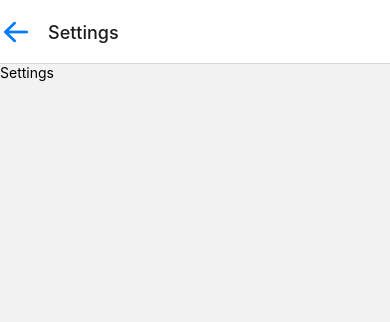
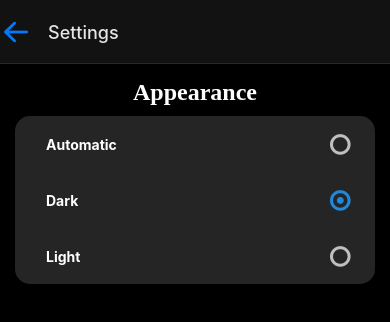
Before and after one commit to PPadilla44/HowLuckyAreYou, a React Native app: screen /Settings in a window 390 px wide. Shown: the top 322 px of the page. Built offline with nearby package versions, Linux system fonts and the light colour scheme; what expo-linking would draw is missing.

Commit message:
Adding Settings Screen and Change Appearance

```diff
--- a/App.tsx
+++ b/App.tsx
@@ -3,20 +3,26 @@ import { SafeAreaProvider } from 'react-native-safe-area-context';
 import Navigation from './navigation';
 import { ClickerProvider } from './components/contexts/useClicker';
 import { OddsItemsProvider } from "./components/contexts/useOddsItems"
-import useColorScheme from './hooks/useColorScheme';
+import { SettingsProvider, useSettings } from './components/contexts/useSettings';
 
 
 export default function App() {
 
-  const theme = useColorScheme();
+  const { state } = useSettings();
+
+  const theme = state.data.appearance.appearance as "light" | "dark";
 
   return (
     <SafeAreaProvider>
-      <OddsItemsProvider>
-        <ClickerProvider>
-          <Navigation />
-        </ClickerProvider>
-      </OddsItemsProvider>
+
+      <SettingsProvider>
+        <OddsItemsProvider>
+          <ClickerProvider>
+            <Navigation />
+          </ClickerProvider>
+        </OddsItemsProvider>
+      </SettingsProvider>
+
       <StatusBar style={theme === 'dark' ? "light" : "dark"} />
     </SafeAreaProvider>
   );
--- /dev/null
+++ b/components/Radio/CheckBox/CheckBox.tsx
@@ -0,0 +1,26 @@
+import { StyleSheet, Text, View } from 'react-native'
+import React, { FC } from 'react'
+import { CheckBox as DCheck } from "../../Themed"
+
+interface Props {
+    title: string;
+    checked: boolean;
+    setChecked: () => void;
+}
+
+const CheckBox: FC<Props> = ({ title, checked, setChecked }) => {
+    return (
+        <DCheck
+            iconRight={true}
+            title={title}
+            checkedIcon='dot-circle-o'
+            uncheckedIcon='circle-o'
+            checked={checked}
+            onPress={setChecked}
+            containerStyle={{ backgroundColor: "" ,borderColor: "transparent" }}
+            wrapperStyle={{ justifyContent: "space-between" }}
+        />
+    )
+}
+
+export default CheckBox
--- /dev/null
+++ b/components/Radio/CheckBox/index.tsx
@@ -0,0 +1 @@
+export { default } from "./CheckBox"
--- /dev/null
+++ b/components/Radio/Radio.tsx
@@ -0,0 +1,49 @@
+import { StyleSheet } from 'react-native'
+import { View } from '../../components/Themed';
+import React, { FC, useState } from 'react'
+import CheckBox from './CheckBox'
+import Colors from '../../constants/Colors';
+import { useSettings } from '../contexts/useSettings';
+
+
+const Radio = () => {
+
+    const options = ["automatic", "dark", "light"];
+    const { state, dispatch } = useSettings();
+    const { data } = state;
+
+    const handleChange = (index: number, option: string) => {
+        if(option === "automatic") {
+            dispatch!({ type: "SET_APPEARANCE", payload: { fromDevice: true } })
+
+        } else {
+            dispatch!({ type: "SET_APPEARANCE", payload: { fromDevice: false, appearance: option } })
+        }
+    }
+
+    return (
+        <View darkColor="#252525" lightColor={Colors.light.input} style={styles.container}>
+
+            {
+                options.map((o, i) =>
+                    <CheckBox
+                        key={`check-${i}`}
+                        title={o[0].toUpperCase() + o.substring(1)}
+                        checked={data.appearance.fromDevice ? i === 0 : data.appearance.appearance === o}
+                        setChecked={() => handleChange(i, o)}
+                    />
+                )
+            }
+
+
+        </View>
+    )
+}
+
+export default Radio
+
+const styles = StyleSheet.create({
+    container: {
+        borderRadius: 15
+    }
+})
--- /dev/null
+++ b/components/Radio/index.tsx
@@ -0,0 +1 @@
+export { default } from "./Radio"
--- a/components/Themed.tsx
+++ b/components/Themed.tsx
@@ -1,16 +1,27 @@
 import { Text as DefaultText, View as DefaultView, ScrollViewProps as dScrollViewProps } from 'react-native';
-import { Icon as DefaultIcon, IconProps as DefaultIconProps, Input as DefaultInput, InputProps as DefaultInputProps, ButtonGroup as DButtonGroup, ButtonGroupProps as DButtonGroupProps } from 'react-native-elements';
+import {
+    Icon as DefaultIcon,
+    IconProps as DefaultIconProps,
+    Input as DefaultInput,
+    InputProps as DefaultInputProps,
+    ButtonGroup as DButtonGroup,
+    ButtonGroupProps as DButtonGroupProps,
+    CheckBox as DCheckBox,
+    CheckBoxProps as DCheckBoxProps,
+} from 'react-native-elements';
 import { ScrollView as DefaultScrollView, NativeViewGestureHandlerProps, TouchableOpacity as DefaultTouchableOpacity } from "react-native-gesture-handler";
 
 import Colors from '../constants/Colors';
 
-import useColorScheme from '../hooks/useColorScheme';
+import { useSettings } from './contexts/useSettings';
 
 export const useThemeColor = (
     props: { light?: string; dark?: string },
     colorName: keyof typeof Colors.light & keyof typeof Colors.dark
 ) => {
-    const theme = useColorScheme();
+    const {state} = useSettings();
+
+    const theme = state.data.appearance.appearance as "light" | "dark";
 
     const colorFromProps = props[theme];
 
@@ -29,6 +40,7 @@ export type IconProps = ThemeProps & DefaultIconProps;
 export type InputProps = ThemeProps & DefaultInputProps;
 export type ScrollViewProps = ThemeProps & NativeViewGestureHandlerProps & dScrollViewProps;
 export type ButtonGroupProps = ThemeProps & DButtonGroupProps;
+export type CheckBoxProps = ThemeProps & DCheckBoxProps;
 
 export const Text = (props: TextProps) => {
     const { style, lightColor, darkColor, ...otherProps } = props;
@@ -40,14 +52,14 @@ export const Text = (props: TextProps) => {
 export const View = (props: ViewProps) => {
     const { style, lightColor, darkColor, ...otherProps } = props;
     const backgroundColor = useThemeColor({ light: lightColor, dark: darkColor }, "background").colorFromProps;
-    const shadowColor = useThemeColor({  }, "text").colorFromProps;
+    const shadowColor = useThemeColor({}, "text").colorFromProps;
     return <DefaultView style={[{ backgroundColor, shadowColor }, style]}  {...otherProps} />
 }
 
 export const TouchableOpacity = (props: TouchableOpacityProps) => {
     const { style, containerStyle, lightColor, darkColor, ...otherProps } = props;
     const backgroundColor = useThemeColor({ light: lightColor, dark: darkColor }, "button").colorFromProps;
-    const oppositeColor = useThemeColor({ }, "text").colorFromProps;
+    const oppositeColor = useThemeColor({}, "text").colorFromProps;
     return <DefaultTouchableOpacity style={[{ backgroundColor, borderColor: oppositeColor, shadowColor: oppositeColor }, style]} containerStyle={[{ backgroundColor, borderColor: oppositeColor }, containerStyle]} {...otherProps} />
 }
 
@@ -87,3 +99,9 @@ export const ButtonGroup = (props: ButtonGroupProps) => {
 
     return <DButtonGroup containerStyle={[{ backgroundColor: color, borderColor: color }, containerStyle]}  {...otherProps} />
 }
+
+export const CheckBox = (props: CheckBoxProps) => {
+    const { textStyle, lightColor, darkColor, ...otherProps } = props;
+    const color = useThemeColor({ light: lightColor, dark: darkColor }, "text").colorFromProps;
+    return <DCheckBox textStyle={[{ color }, textStyle]}  {...otherProps as any} />
+}
--- /dev/null
+++ b/components/contexts/useSettings.tsx
@@ -0,0 +1,35 @@
+import { createContext, Dispatch, ReactNode, useContext, useReducer } from "react";
+import { Appearance } from "react-native";
+import settingsReducer from "../../store/settings"
+import { Action, initialSettingsState, SettingsState } from "../../store/settings";
+
+const Settings = createContext<{ state: SettingsState , dispatch?: Dispatch<Action> }>( { state: initialSettingsState } );
+
+export const useSettings = () => {
+    return useContext(Settings);
+}
+
+
+type Props = {
+    children: ReactNode;
+};
+
+export const SettingsProvider = ({ children }: Props) => {
+
+    const [state, dispatch] = useReducer(settingsReducer, initialSettingsState );
+
+    if(state.data.appearance.fromDevice) {
+        state.data.appearance.appearance = Appearance.getColorScheme() as "light" | "dark";
+    }
+
+    const providerState = {
+        state,
+        dispatch
+    }
+
+    return (
+        <Settings.Provider value={providerState}>
+            {children}
+        </Settings.Provider>
+    )
+}
--- a/hooks/useColorScheme.tsx
+++ b/hooks/useColorScheme.tsx
@@ -4,7 +4,6 @@ import { ColorSchemeName, useColorScheme as _useColorScheme } from 'react-native
 // type suggests that it can be null. This will not happen in practice, so this
 // makes it a bit easier to work with.
 export default function useColorScheme(): NonNullable<ColorSchemeName> {
-    // return "dark"
-    return "light"
-    // return _useColorScheme() as NonNullable<ColorSchemeName>;
+
+    return _useColorScheme() as NonNullable<ColorSchemeName>;
 }
--- a/navigation/Navigation.tsx
+++ b/navigation/Navigation.tsx
@@ -1,7 +1,7 @@
 import { NavigationContainer, DefaultTheme, DarkTheme } from '@react-navigation/native';
 import { createNativeStackNavigator } from '@react-navigation/native-stack';
 import * as React from 'react';
-import useColorScheme from '../hooks/useColorScheme';
+import { useSettings } from '../components/contexts/useSettings';
 import Dropdown from '../screens/Dropdown';
 import Main from '../screens/Main';
 import NotFoundScreen from '../screens/NotFoundScreen';
@@ -12,12 +12,14 @@ import { MainScreenOptions, ModalScreenOptions, SettingsScreenOptions } from './
 
 export default function Navigation() {
 
-    const colorScheme = useColorScheme();
+    const { state } = useSettings();
+
+    const theme = state.data.appearance.appearance as "light" | "dark";
 
     return (
         <NavigationContainer
             linking={LinkingConfiguration}
-            theme={colorScheme === 'dark' ? DarkTheme : DefaultTheme}>
+            theme={theme === 'dark' ? DarkTheme : DefaultTheme}>
             <RootNavigator />
         </NavigationContainer>
     );
@@ -29,15 +31,17 @@ const Stack = createNativeStackNavigator<RootStackParamList>();
 
 function RootNavigator() {
 
-    const colorScheme = useColorScheme();
+    const { state } = useSettings();
+
+    const theme = state.data.appearance.appearance as "light" | "dark";
 
     return (
         <Stack.Navigator>
-            <Stack.Screen name="Root" component={Main} options={({ navigation }: RootTabScreenProps<'Main'>) => MainScreenOptions(colorScheme, navigation)} />
-            <Stack.Screen name="Settings" component={Settings} options={({ navigation }: RootTabScreenProps<'Settings'>) => SettingsScreenOptions(colorScheme, navigation)} />
+            <Stack.Screen name="Root" component={Main} options={({ navigation }: RootTabScreenProps<'Main'>) => MainScreenOptions(theme, navigation)} />
+            <Stack.Screen name="Settings" component={Settings} options={({ navigation }: RootTabScreenProps<'Settings'>) => SettingsScreenOptions(theme, navigation)} />
             <Stack.Screen name="NotFound" component={NotFoundScreen} options={{ title: 'Oops!' }} />
             <Stack.Group screenOptions={{ presentation: 'modal' }}>
-                <Stack.Screen name="Modal" component={Dropdown} options={({ navigation }: RootTabScreenProps<'Modal'>) => ModalScreenOptions(colorScheme, navigation)} />
+                <Stack.Screen name="Modal" component={Dropdown} options={({ navigation }: RootTabScreenProps<'Modal'>) => ModalScreenOptions(theme, navigation)} />
             </Stack.Group>
         </Stack.Navigator>
     );
--- a/screens/Settings.tsx
+++ b/screens/Settings.tsx
@@ -1,15 +1,34 @@
-import { StyleSheet, Text, View } from 'react-native';
+import { StyleSheet } from 'react-native';
 import React, { FC } from 'react';
 import { RootStackScreenProps } from '../types';
+import { View, Text } from '../components/Themed';
+import Radio from '../components/Radio';
 
-const Settings: FC<RootStackScreenProps<"Settings">> = ({}) => {
+const Settings: FC<RootStackScreenProps<"Settings">> = ({ }) => {
+
+
     return (
-        <View>
-            <Text>Settings</Text>
+        <View style={styles.container}>
+
+            <Text style={styles.appText}>Appearance</Text>
+            <Radio />
+
+
         </View>
     )
 }
 
 export default Settings
 
-const styles = StyleSheet.create({})
+const styles = StyleSheet.create({
+    container: {
+        flex: 1,
+        padding: 15
+    },
+    appText: {
+        textAlign: "center",
+        fontSize: 24,
+        marginBottom: 10,
+        fontWeight:"bold"
+    }
+})
--- /dev/null
+++ b/store/settings.ts
@@ -0,0 +1,45 @@
+export type AppearanceName = 'light' | "dark";
+
+
+// ACTIONS
+export declare type SettingsKind =
+'GET_STATE' |
+'SET_APPEARANCE';
+
+export interface Action {
+    type: SettingsKind;
+    payload?: any;
+}
+
+
+export interface SettingsInterface {
+    appearance: { fromDevice: boolean, appearance: AppearanceName }
+}
+
+export interface SettingsState {
+    fetching: boolean;
+    data: SettingsInterface;
+}
+
+export const initialSettingsState: SettingsState = {
+    fetching: true,
+    data: {
+        appearance: { fromDevice: false, appearance: "dark"  }
+    }
+}
+
+function reducer(state: SettingsState, action: Action): SettingsState {
+    const { type, payload } = action;
+
+    switch(type) {
+        case "GET_STATE":
+            return state;
+        case "SET_APPEARANCE":
+            return { ...state, data: { appearance: { ...payload } }};
+
+        default:
+            return state;
+    }
+}
+
+export default reducer;
```
Also changed, not shown: 1 other file (tests, documents, lock files or other folders).
